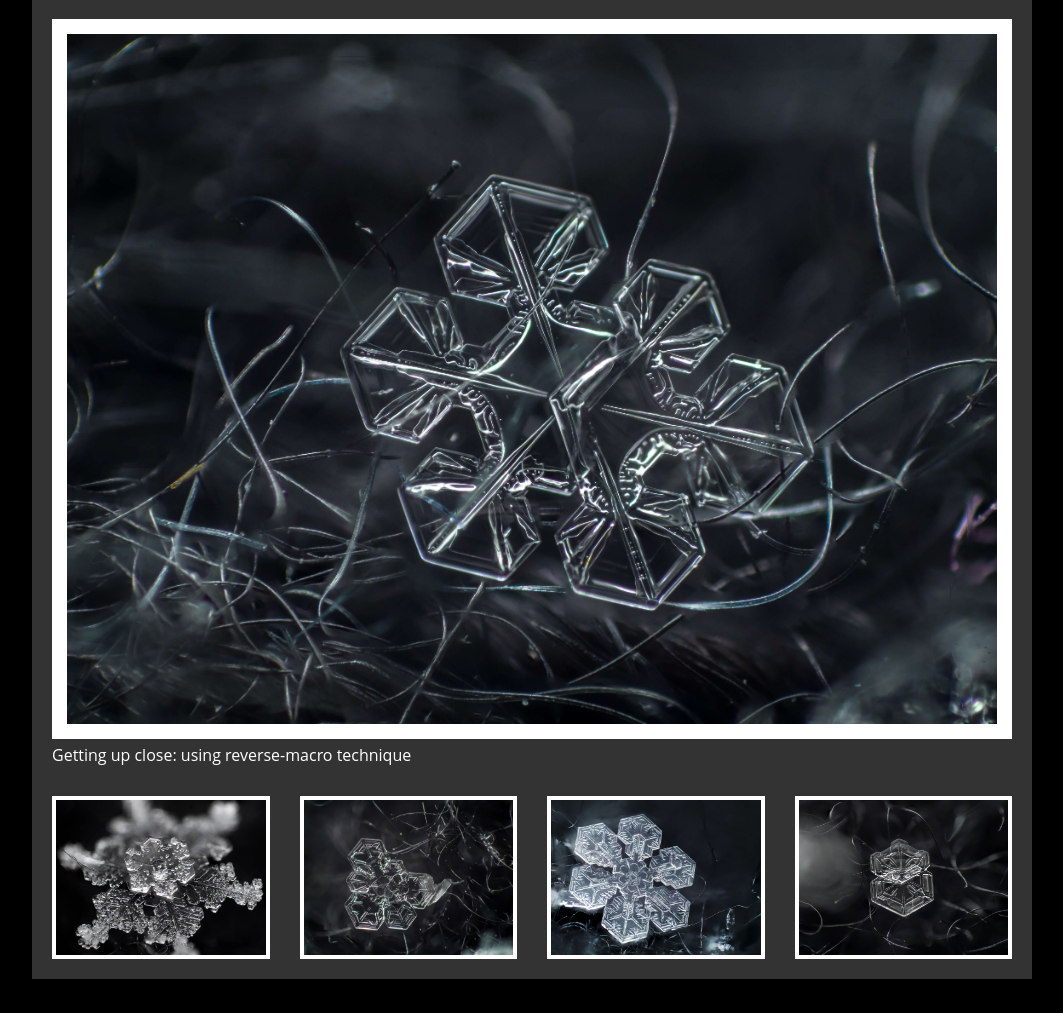
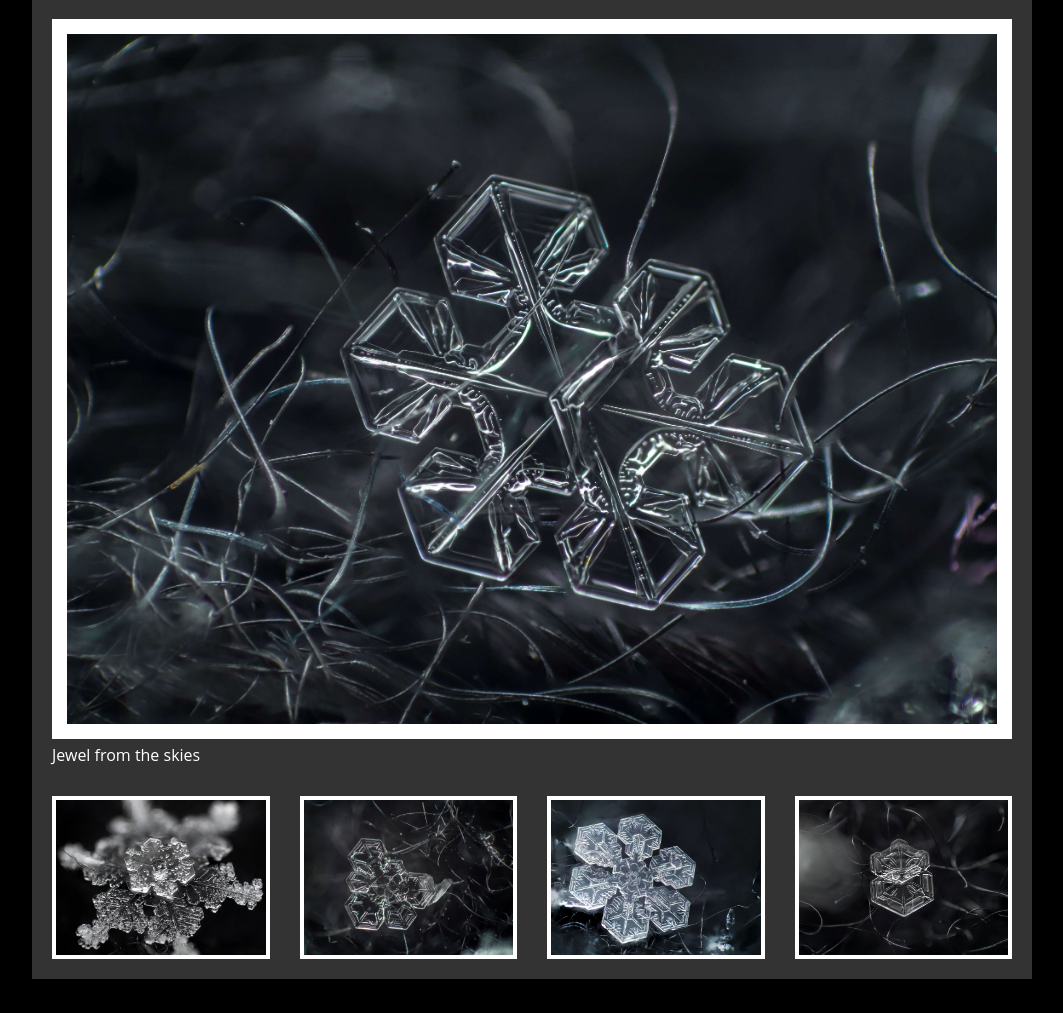
Before and after one commit to YingCGooi/201-html-css, a plain HTML site: page 6_forms_advanced_css/photo_gallery/photo_gallery.html in a window 1280 px wide. Shown: the part 87-1100 px from the top of the page, without its empty margins (108-1171 px from the left). Drawn offline with Linux system fonts and the light colour scheme.

Commit message:
change figcaption

```diff
--- a/6_forms_advanced_css/photo_gallery/photo_gallery.html
+++ b/6_forms_advanced_css/photo_gallery/photo_gallery.html
@@ -13,7 +13,6 @@
     body {
       font: normal 16px "Open Sans", Helvetica, Arial, sans-serif;
       margin: 0;
-      padding: 0;
       background-color: black;
     }
 
@@ -86,7 +85,7 @@
 
     <figure class="cover aspect-ratio-12-9">
       <img src="snowflake2.jpg" alt="snowflake gallery cover" />
-      <figcaption>Getting up close: using reverse-macro technique</figcaption>
+      <figcaption>Jewel from the skies</figcaption>
     </figure>
 
     <ul>
```
